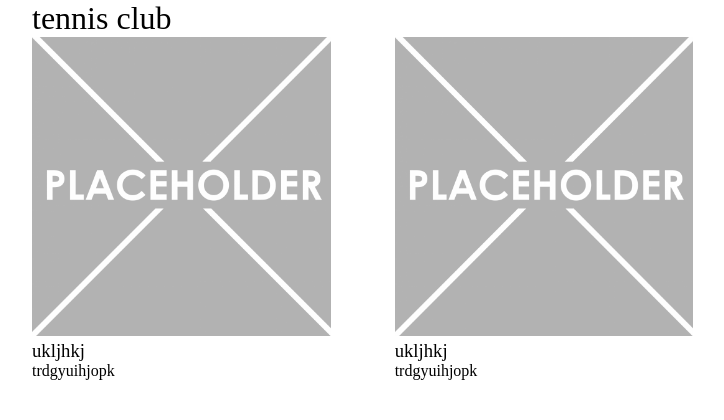
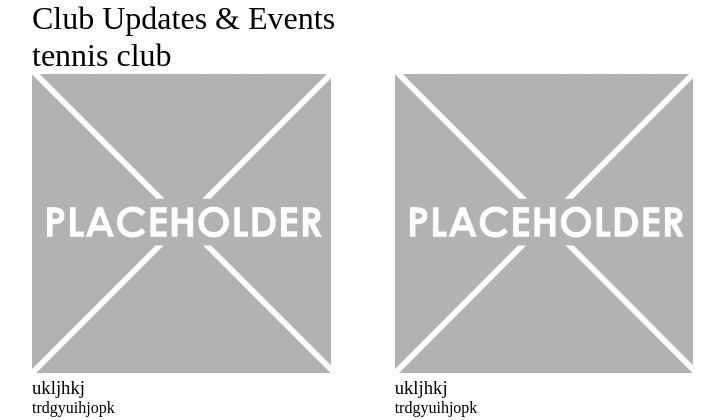
Before and after one commit to NikitaSidaway/Tennis-app, a Flask app: page / in a window 1280 px wide. Shown: the top 420 px of the page, without its empty margins (96-820 px from the left). Run offline with Flask 3, Linux system fonts and the light colour scheme; data comes from the database, SQL or seed files in the repository.

Commit message:
Created hero section

```diff
--- a/templates/index.html
+++ b/templates/index.html
@@ -1,11 +1,16 @@
 {% extends "layout.html" %}
 {% block body %}
+<div class="hero-image">
+  <div class="hero-text">
+    <h1>Club Updates & Events</h1>
+  </div>
+</div>
 <h1>tennis club</h1>
 
 <section class = "threecoloumn">
     {% for item in results %}
     <div class = "container">
-        <img src = "../static/images/placeholder.png">
+        <img src = "./static/images/placeholder.png">
         <h3>ukljhkj</h3>
         <p>trdgyuihjopk</p>
     </div>
```
